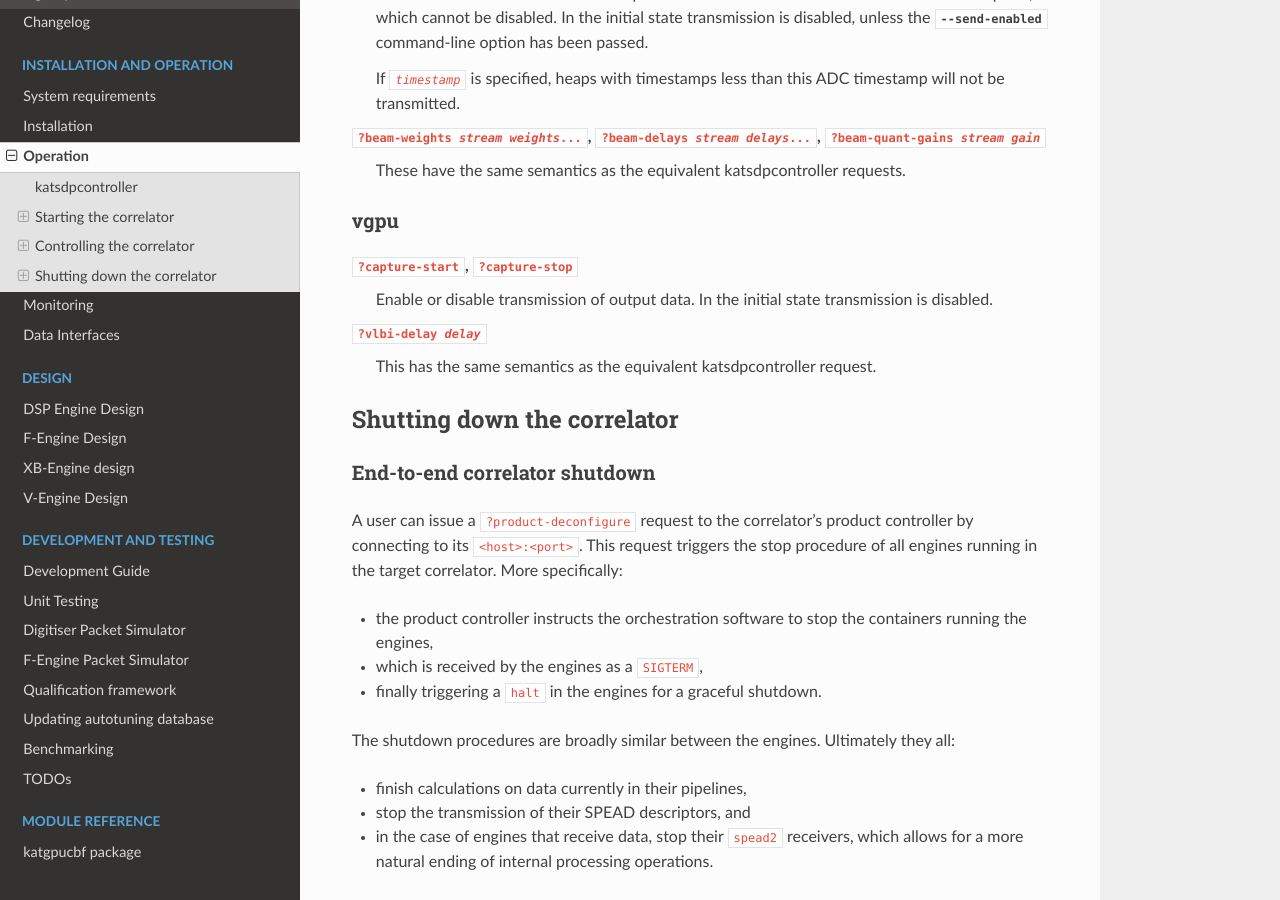
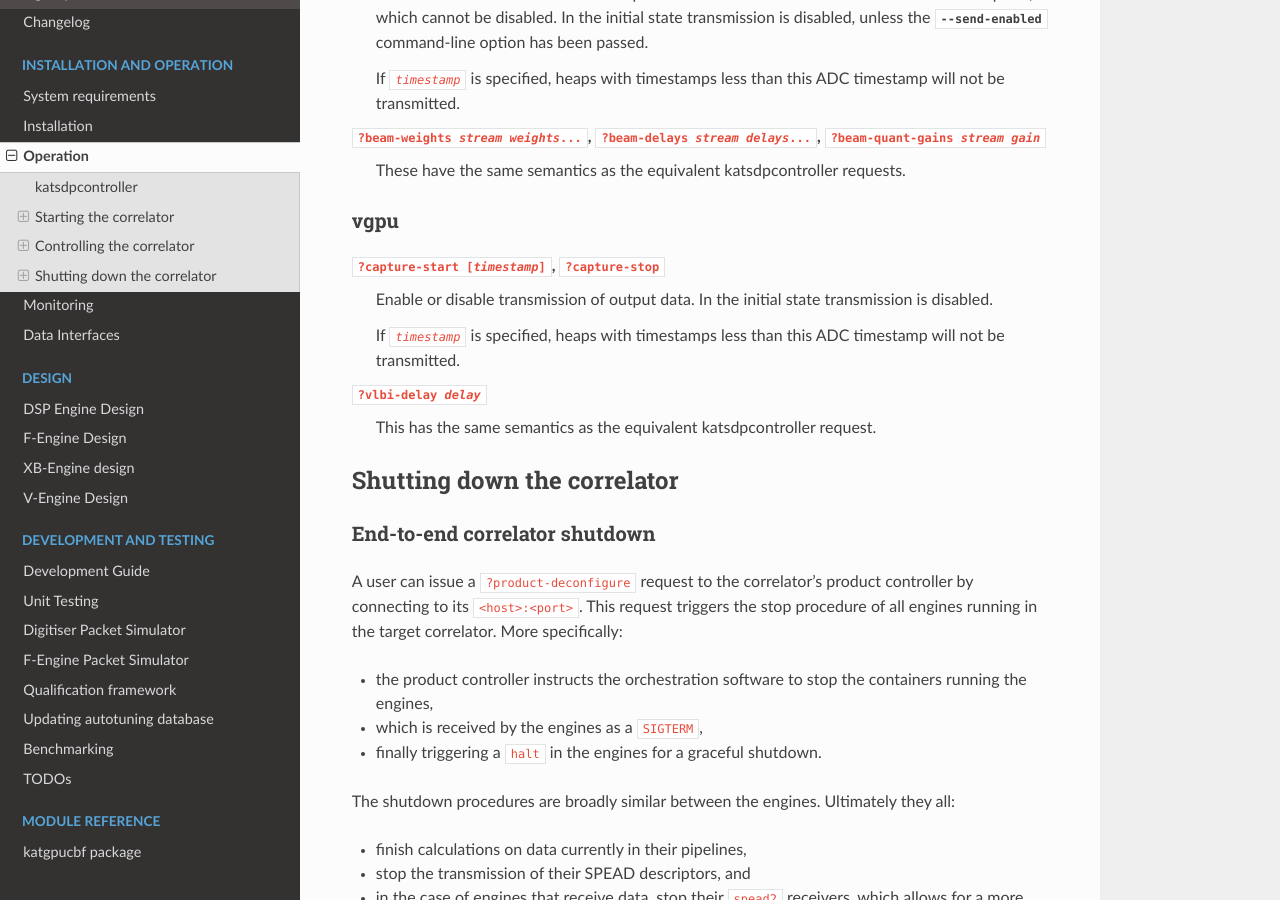
Before and after one commit to ska-sa/katgpucbf, a Sphinx documentation site: the page built from doc/control.rst, in a window 1280 px wide and 900 px high, scrolled down 5222 px. Built offline with Sphinx 7.4.7 and the Read the Docs theme 3.1.0, drawn with Linux system fonts in a browser that asks for light colours; pages that are not in the unit, such as notebooks, are missing from menus; the version number could not be read and is left out.

Commit message:
Update documentation for vgpu capture-start tweak
As per @bmerry's comments on #1012.

Contributes to: NGC-1821, NGC-1822 and NGC-1823.

```diff
--- a/doc/control.rst
+++ b/doc/control.rst
@@ -266,9 +266,12 @@
 
 vgpu
 ^^^^
-:samp:`?capture-start`, :samp:`?capture-stop`
+:samp:`?capture-start [{timestamp}]`, :samp:`?capture-stop`
     Enable or disable transmission of output data. In the initial state
     transmission is disabled.
+
+    If :samp:`{timestamp}` is specified, heaps with timestamps less than this
+    ADC timestamp will not be transmitted.
 
 :samp:`?vlbi-delay {delay}`
     This has the same semantics as the equivalent katsdpcontroller request.
```
Also changed, not shown: 1 other file.
